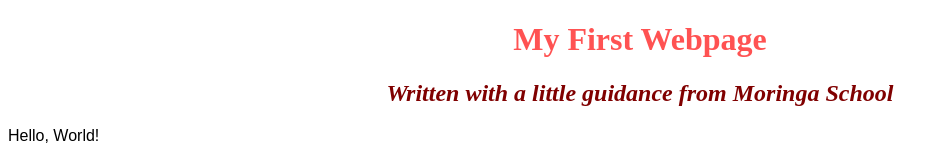
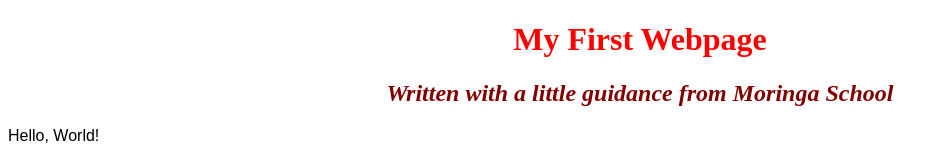
Before and after one commit to rose-okoth/my-first-webpage, a plain HTML site: page index.html in a window 1280 px wide. Shown: the top 160 px of the page, without its empty margins (0-948 px from the left). Drawn offline with Linux system fonts and the light colour scheme.

Commit message:
add changes in the style color

```diff
--- a/css/styles.css
+++ b/css/styles.css
@@ -1,5 +1,5 @@
 h1 {
-    color: rgba(255, 0, 0, 0.678);
+    color: red;
     text-align: center;
 }
 h2 {
```
